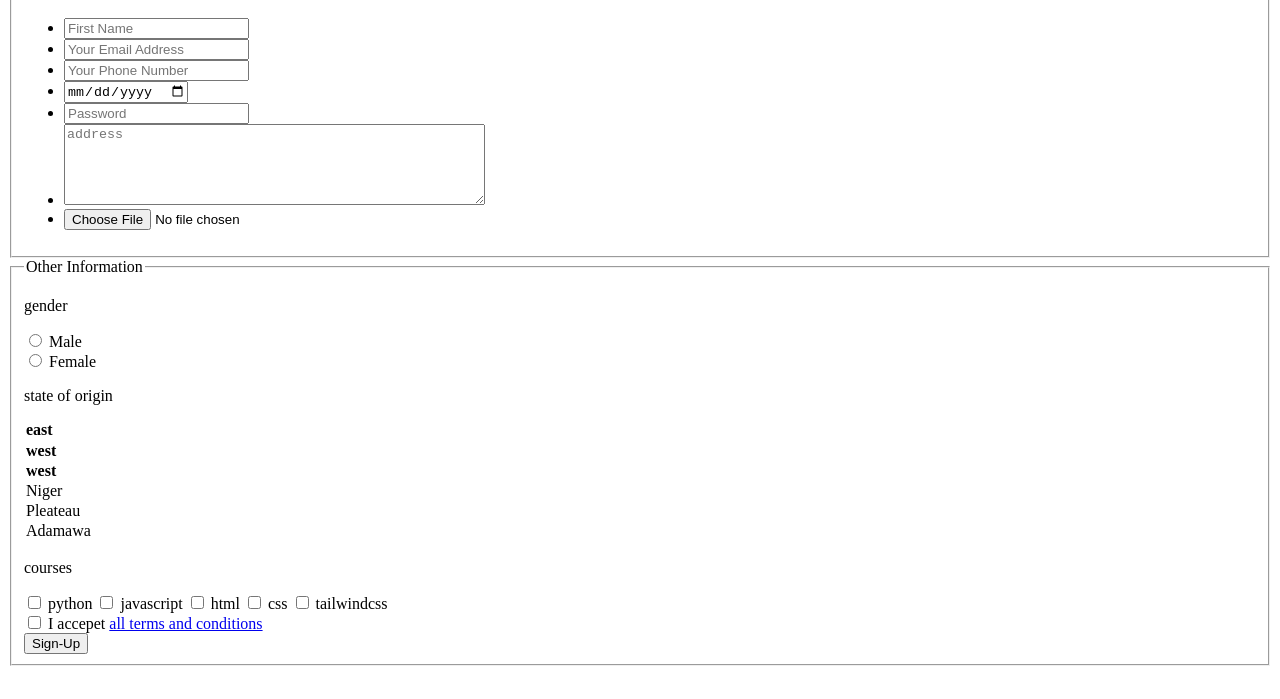
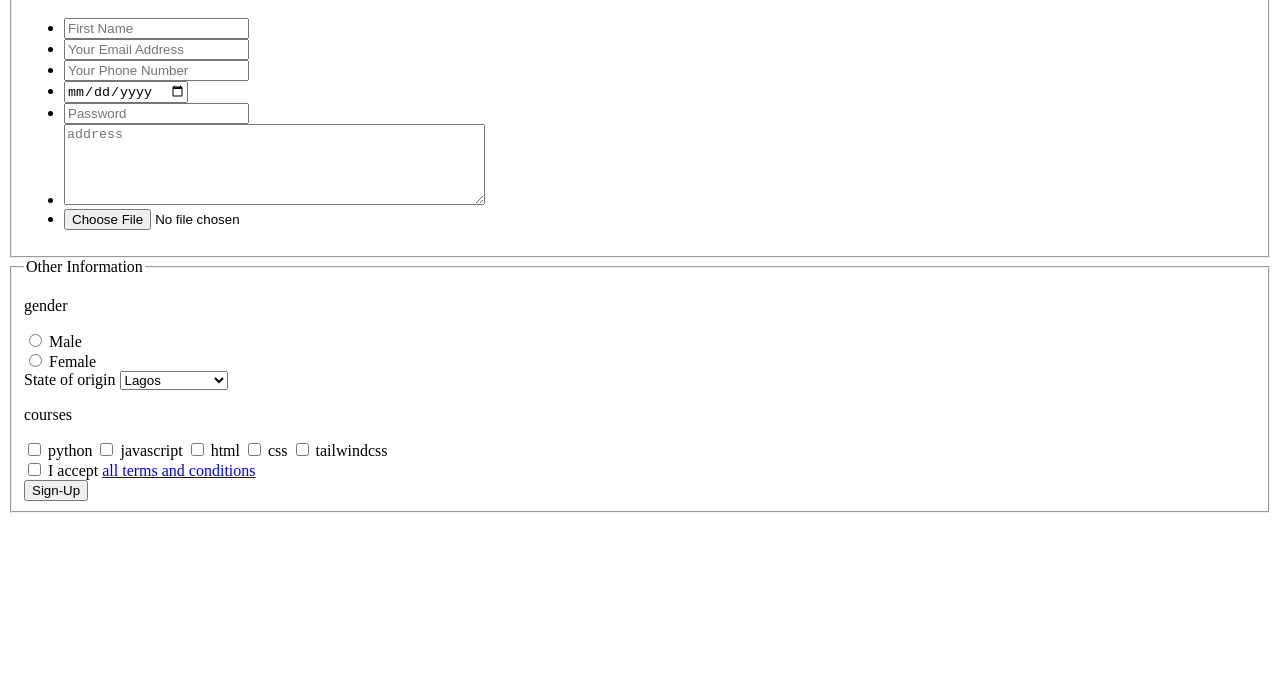
Before and after one commit to karmal1426/sep-week2, a plain HTML site: page signup.html in a window 1280 px wide. Shown: the part 101-800 px from the top of the page. Drawn offline with Linux system fonts and the light colour scheme.

Commit message:
fix: Fixed state of origin

```diff
--- a/signup.html
+++ b/signup.html
@@ -42,66 +42,56 @@
             <p>gender</p>
             <input type="radio" name="gender" id="Male">
             <label for="Male">Male</label> <br>
-
             <input type="radio" name="gender" id="Female">
             <label for="Female">Female</label>
         </div>
         <div>
-            <p>state of origin</p>
-            <optgroup label="east" >
-                <select title="state of origin">
-                    <option value="ab">abia</option>
-                    <option value="en">enugu</option>
-                    <option value="an">anambra</option>
-                </select>
-
-
-            </optgroup >
-
-            <optgroup label="west">
-                <select title="Lagos" >
+            <label for="Stateoforigin">State of origin</label>
+            <select name="Stateoforigin" id="Stateoforigin">
+                <optgroup label="West of Nigeria">
                     <option value="Lg">Lagos</option>
-                    <option value="Od">Ondo</option>
                     <option value="Og">Ogun</option>
-                </select>
-
-            </optgroup>
-
-            <optgroup label="west">
-                <option value="Ng">Niger</option>
-                <option value="Pl">Pleateau</option>
-                <option value="Ad">Adamawa</option>
-
-
-            </optgroup>
+                    <option value="Os">Osun</option>
+                    <option value="Oy">Oyo</option>
+                </optgroup>
+                <optgroup label="East of Nigeria">
+                    <option value="Am">Anambra</option>
+                    <option value="Ab">Abia</option>
+                    <option value="En">Enugu</option>
+                    <option value="Im">Imo</option>
+                </optgroup>
+                <optgroup label="North of Nigeria">
+                    <option value="Ka">Kano</option>
+                    <option value="Ku">Kaduna</option>
+                    <option value="Kt">Kastina</option>
+                    <option value="Kb">Kebbi</option>
+                </optgroup>
+                <optgroup label="South of Nigeria">
+                    <option value="Ak">Akwa-Ibom</option>
+                    <option value="Ba">Bayelsa</option>
+                    <option value="Cr">Cross-River</option>
+                    <option value="Dl">Delta</option>
+                </optgroup>
+             </select>
         </div>
-
         <div>
             <p>courses</p>
-
             <input type="checkbox" name="courses" id="python">
             <label for="Python">python</label>
-
             <input type="checkbox" name="çourses" id="javascript">
             <label for="javascript">javascript</label>
-
             <input type="checkbox" name="çourses" id="html">
             <label for="html">html</label>
-
             <input type="checkbox" name="çourses" id="css">
             <label for="css">css</label>
-
             <input type="checkbox" name="çourses" id="tailwinders">
             <label for="tailwindcss">tailwindcss</label>
         </div>
-
         <div>
             <input type="checkbox" name="terms" id="terms">
-            <label for="terms">I accepet  <a href="#">all terms and conditions</a></label>
+            <label for="terms">I accept  <a href="#" target="_blank">all terms and conditions</a></label>
         </div>
-
         <input type="submit" value="Sign-Up">
-
     </fieldset>
 
 </body>
```
Also changed, not shown: 1 other file.
